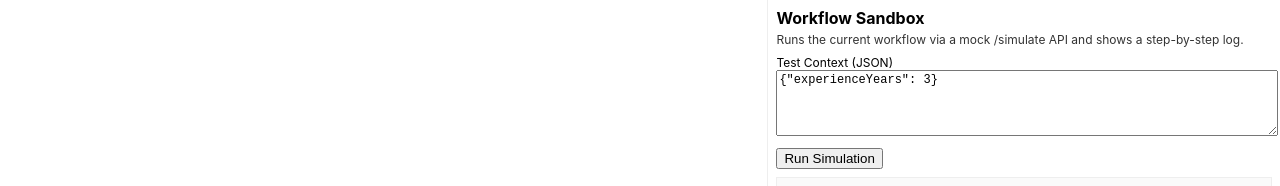
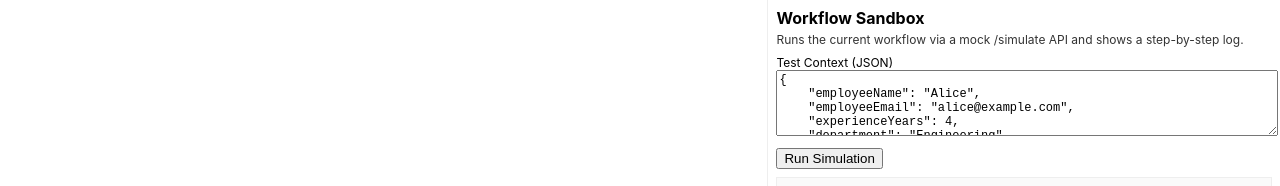
Before and after one commit to gopinathmurugan23/hr_workflow_designer, a React (Create React App) app: page / in a window 1280 px wide. Shown: the part 493-679 px from the top of the page. Built offline with nearby package versions, Linux system fonts and the light colour scheme.

Commit message:
"updated sample input json in sandbox"

```diff
--- a/src/components/workflowDesigner/SimulationPanel.js
+++ b/src/components/workflowDesigner/SimulationPanel.js
@@ -2,7 +2,12 @@ import React, { useState } from "react";
 import { simulateWorkflow } from "../../api/simulate";
 
 function SimulationPanel({ nodes, edges }) {
-  const [contextJson, setContextJson] = useState('{"experienceYears": 3}');
+  const [contextJson, setContextJson] = useState(`{
+    "employeeName": "Alice",
+    "employeeEmail": "alice@example.com",
+    "experienceYears": 4,
+    "department": "Engineering"
+  }`);
   const [log, setLog] = useState([]);
   const [errors, setErrors] = useState([]);
   const [completed, setCompleted] = useState(false);
```
